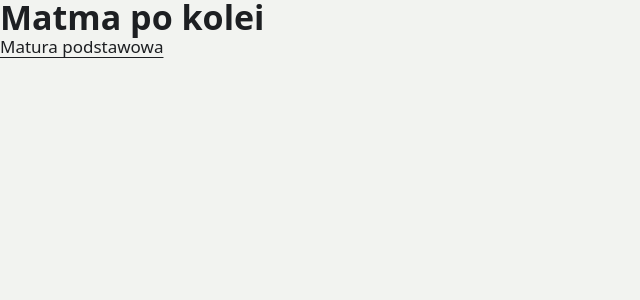
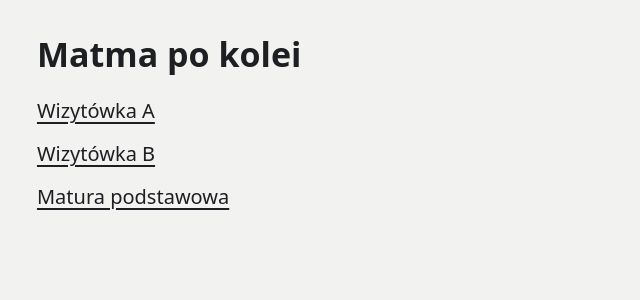
Before and after one commit to krzysztofjakubmiller/praca-inzynierska, a Vue app in the folder frontend/: page / in a window 1280 px wide. Shown: the top 300 px of the page, without its empty margins (0-640 px from the left). Built offline with nearby package versions, Linux system fonts and the light colour scheme; a web font is replaced by a local one.

Commit message:
Dodaj na stronie głównej linki do wizytówek i matury podstawowej

```diff
--- a/frontend/src/views/HomeView.vue
+++ b/frontend/src/views/HomeView.vue
@@ -3,8 +3,30 @@ import { PRODUCT_NAME } from '@/config/product'
 </script>
 
 <template>
-  <main>
+  <main class="home">
     <h1>{{ PRODUCT_NAME }}</h1>
-    <RouterLink :to="{ name: 'basic-matura' }">Matura podstawowa</RouterLink>
+    <nav aria-label="Strony">
+      <ul class="home__links">
+        <li><RouterLink :to="{ name: 'landing-a' }">Wizytówka A</RouterLink></li>
+        <li><RouterLink :to="{ name: 'landing-b' }">Wizytówka B</RouterLink></li>
+        <li><RouterLink :to="{ name: 'basic-matura' }">Matura podstawowa</RouterLink></li>
+      </ul>
+    </nav>
   </main>
 </template>
+
+<style scoped>
+.home {
+  display: grid;
+  gap: 1.5rem;
+  padding: var(--gutter);
+}
+
+.home__links {
+  display: grid;
+  gap: 0.75rem;
+  padding: 0;
+  list-style: none;
+  font-size: 1.25rem;
+}
+</style>
```
